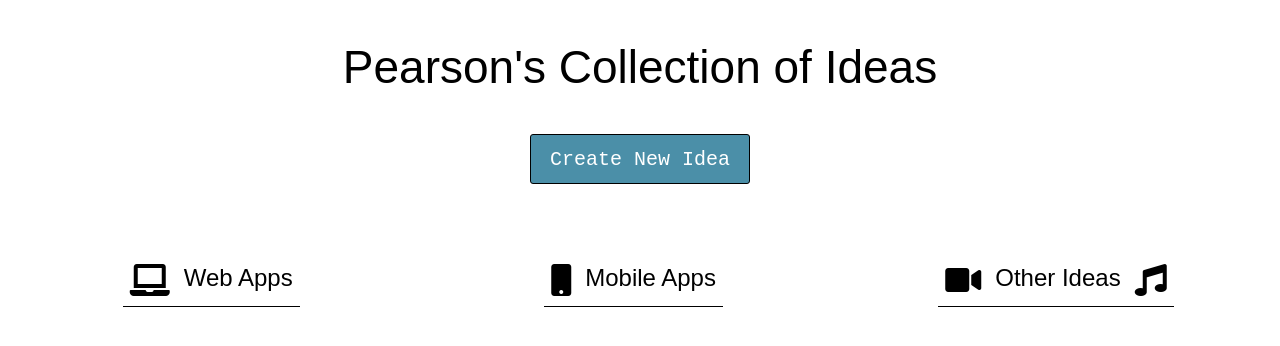
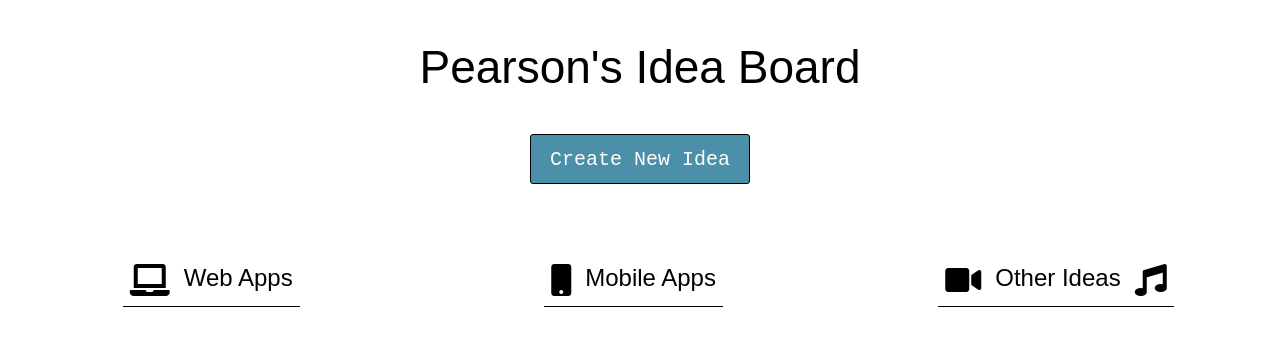
Before and after one commit to pacheights/idea-board, a plain HTML site: page client/index.html in a window 1280 px wide. Drawn offline with Linux system fonts and the light colour scheme; no server answers.

Commit message:
collection => board

```diff
--- a/client/index.html
+++ b/client/index.html
@@ -8,7 +8,7 @@
 </head>
 <body>
   <header>
-    <h1 class='title'>Pearson's Collection of Ideas</h1>
+    <h1 class='title'>Pearson's Idea Board</h1>
     <button class='create-button'>Create New Idea</button>
     <br>
 
```
Also changed, not shown: README.md.
